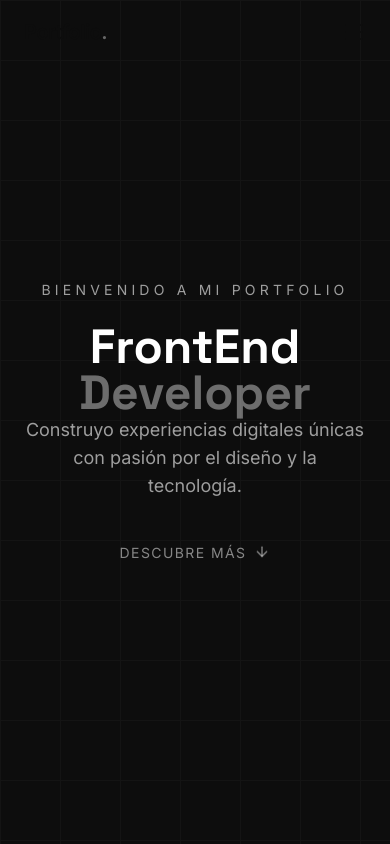
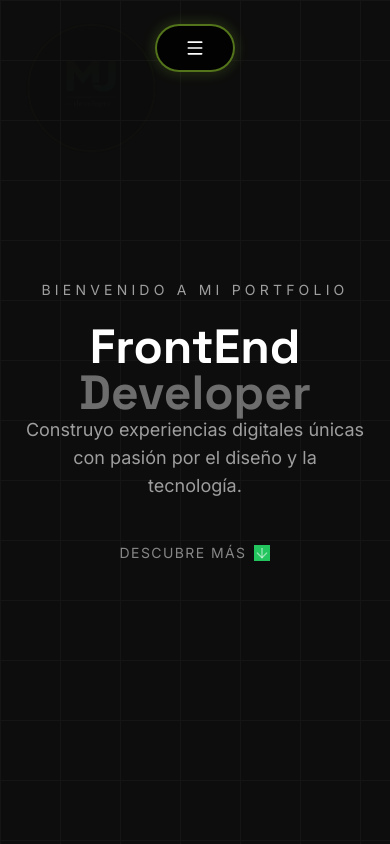
Before and after one commit to marcoscode23/Portfolio-2026, a React (Vite) app: page / in a window 390 px wide. Shown: the top 844 px of the page. Built offline with nearby package versions, Linux system fonts and the light colour scheme.

Commit message:
primeras lineas

```diff
--- a/src/components/portfolio1/HeroSection.tsx
+++ b/src/components/portfolio1/HeroSection.tsx
@@ -45,7 +45,7 @@
                     className="inline-flex items-center gap-2 text-primary-foreground/50 hover:text-primary-foreground transition-colors text-sm tracking-widest uppercase"
                 >
                     Descubre más
-                    <ArrowDown size={16} className="animate-bounce" />
+                    <ArrowDown size={16} className="animate-bounce, bg-green-500" />
                 </motion.a>
             </div>
 
--- a/src/components/portfolio1/Navbar.tsx
+++ b/src/components/portfolio1/Navbar.tsx
@@ -1,47 +1,49 @@
-import { useState, useEffect } from "react";
-import { motion } from "framer-motion";
+import { useState } from "react";
+import { motion, AnimatePresence } from "framer-motion";
 import { Menu, X } from "lucide-react";
-
 
 const navItems = [
     { label: "Inicio", href: "#inicio" },
-    { label: "Acerca de Mi", href: "#acerca" },
-    { label: "Habilidades", href: "#habilidades" },
+    { label: "Experiencia", href: "#acerca" },
+    { label: "Tecnologías", href: "#habilidades" },
     { label: "Proyectos", href: "#proyectos" },
     { label: "Contacto", href: "#contacto" },
 ];
 
 const Navbar = () => {
     const [isOpen, setIsOpen] = useState(false);
-    const [scrolled, setScrolled] = useState(false);
-
-    useEffect(() => {
-        const handleScroll = () => setScrolled(window.scrollY > 50);
-        window.addEventListener("scroll", handleScroll);
-        return () => window.removeEventListener("scroll", handleScroll);
-    }, []);
 
     return (
+        <>
+            {/* LOGO ARRIBA IZQUIERDA */}
+            <motion.div
+                initial={{ x: 80, opacity: 0 }}
+                animate={{ x: [0, 12, 0, 12, 0], opacity: 1 }}
+                transition={{ duration: 6, repeat: Infinity, ease: "easeInOut" }}
+                className="fixed top-6 left-6 z-50"
+            >
+                <img
+                    src="logo.png"
+                    className="w-32 h-32 md:w-36 md:h-36 rounded-full object-cover border-2 border-lime-400 shadow-[0_0_15px_rgba(163,230,53,0.5)] hover:scale-110 transition"
+                />
+
+            </motion.div>
+
+            {/* NAVBAR */}
+            <header className="fixed top-6 left-0 right-0 z-40 flex justify-center px-4">
                 <motion.nav
-        initial={{ y: -100 }}
-        animate={{ y: 0 }}
+                    initial={{ y: -100, opacity: 0 }}
+                    animate={{ y: 0, opacity: 1 }}
                     transition={{ duration: 0.6 }}
-        className={`fixed top-0 left-0 right-0 z-50 transition-all duration-300 ${
-            scrolled ? "bg-background/90 backdrop:blur-md border-b border-border" : "bg-transparent"
-        }`}
+                    className="w-full max-w-fit bg-black/80 backdrop-blur-md border-2 border-lime-400/50 rounded-full px-6 py-2 md:px-10 flex items-center justify-between gap-8 shadow-[0_0_15px_rgba(163,230,53,0.2)]"
                 >
-        <div className="max-w-7xl mx-auto px-6 md:px-12 flex items-center justify-between h-16">
-            <a href="#inicio" className="font-heading text-xl font-bold text-foreground tracking-tight">
-                Portfolio<span className="text-muted-foreground">.</span>
-            </a>
-
-            {/* Desktop */}
-            <ul className="hidden md:flex items-center gap-8">
+                    {/* Desktop Menu */}
+                    <ul className="hidden md:flex items-center gap-6 lg:gap-10">
                         {navItems.map((item) => (
                             <li key={item.href}>
                                 <a
                                     href={item.href}
-                        className="text-sm font-medium text-muted-foreground hover:text-foreground transition-colors duration-200"
+                                    className="text-[13px] font-medium text-gray-300 hover:text-lime-400 transition-colors duration-200"
                                 >
                                     {item.label}
                                 </a>
@@ -49,30 +51,30 @@
                         ))}
                     </ul>
 
-            {/* Mobile toggle */}
+                    {/* Mobile Toggle */}
                     <button
                         onClick={() => setIsOpen(!isOpen)}
-            className="md:hidden text-foreground"
-            aria-label="Toggle menu"
+                        className="md:hidden text-white hover:text-lime-400 transition p-1"
                     >
-                {isOpen ? <X size={24} /> : <Menu size={24} />}
+                        {isOpen ? <X size={20} /> : <Menu size={20} />}
                     </button>
-        </div>
 
-        {/* Mobile menu */}
+                    {/* Mobile Menu */}
+                    <AnimatePresence>
                         {isOpen && (
                             <motion.div
-                initial={{ opacity: 0, y: -10 }}
-                animate={{ opacity: 1, y: 0 }}
-                className="md:hidden bg-background border-b border-border"
+                                initial={{ opacity: 0, scale: 0.95 }}
+                                animate={{ opacity: 1, scale: 1 }}
+                                exit={{ opacity: 0, scale: 0.95 }}
+                                className="absolute top-16 left-0 right-0 mx-auto min-w-[200px] w-fit bg-black border border-lime-400/30 rounded-2xl p-4 md:hidden"
                             >
-                    <ul className="flex flex-col items-center gap-4 py-6">
+                                <ul className="flex flex-col items-center gap-4">
                                     {navItems.map((item) => (
                                         <li key={item.href}>
                                             <a
                                                 href={item.href}
                                                 onClick={() => setIsOpen(false)}
-                                className="text-sm font-medium text-muted-foreground hover:text-foreground transition-colors"
+                                                className="text-sm font-medium text-gray-300 hover:text-lime-400 tracking-wide"
                                             >
                                                 {item.label}
                                             </a>
@@ -81,7 +83,11 @@
                                 </ul>
                             </motion.div>
                         )}
+                    </AnimatePresence>
                 </motion.nav>
+            </header>
+        </>
     );
 };
+
 export default Navbar;
--- a/src/components/portfolio1/SkillsSection.tsx
+++ b/src/components/portfolio1/SkillsSection.tsx
@@ -79,7 +79,7 @@
                                         initial={{ opacity: 0, scale: 0.8 }}
                                         animate={isInView ? { opacity: 1, scale: 1 } : {}}
                                         transition={{ duration: 0.3, delay: 0.3 + catIndex * 0.1 + i * 0.05 }}
-                                        whileHover={{ scale: 1.15, backgroundColor: "hsl(215, 50%, 20%)", transition: {duration: 0.1} }}
+                                        whileHover={{ scale: 1.15, backgroundColor: "#84cc16", transition: {duration: 0.1} }}
                                         className="flex flex-col items-center gap-2 w-20 rounded-lg bg-background p-3 shadow-sm border border-border/50 cursor-auto"
                                     >
                                         <img
```
Also changed, not shown: public/logo.png (added), src/index.css (line endings or trailing spaces). Lines whose indentation alone changed are shown as unchanged.
